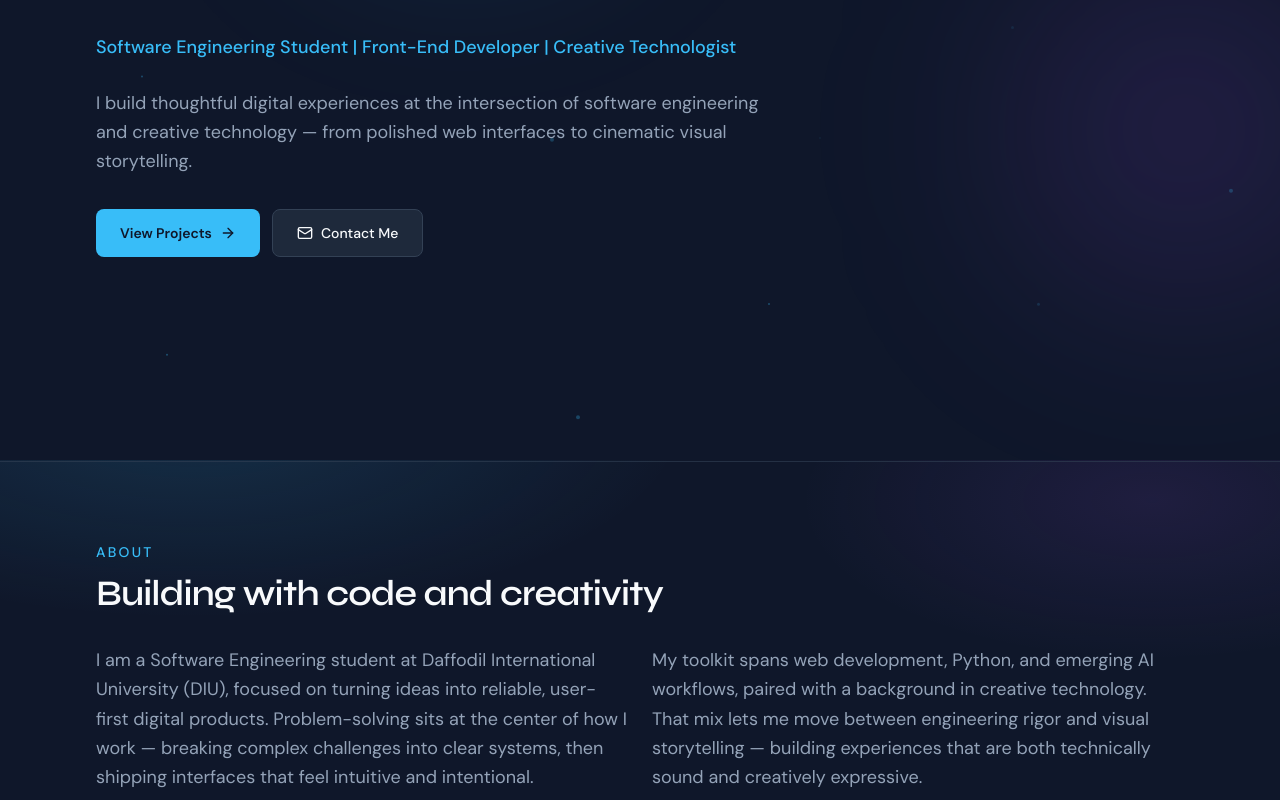
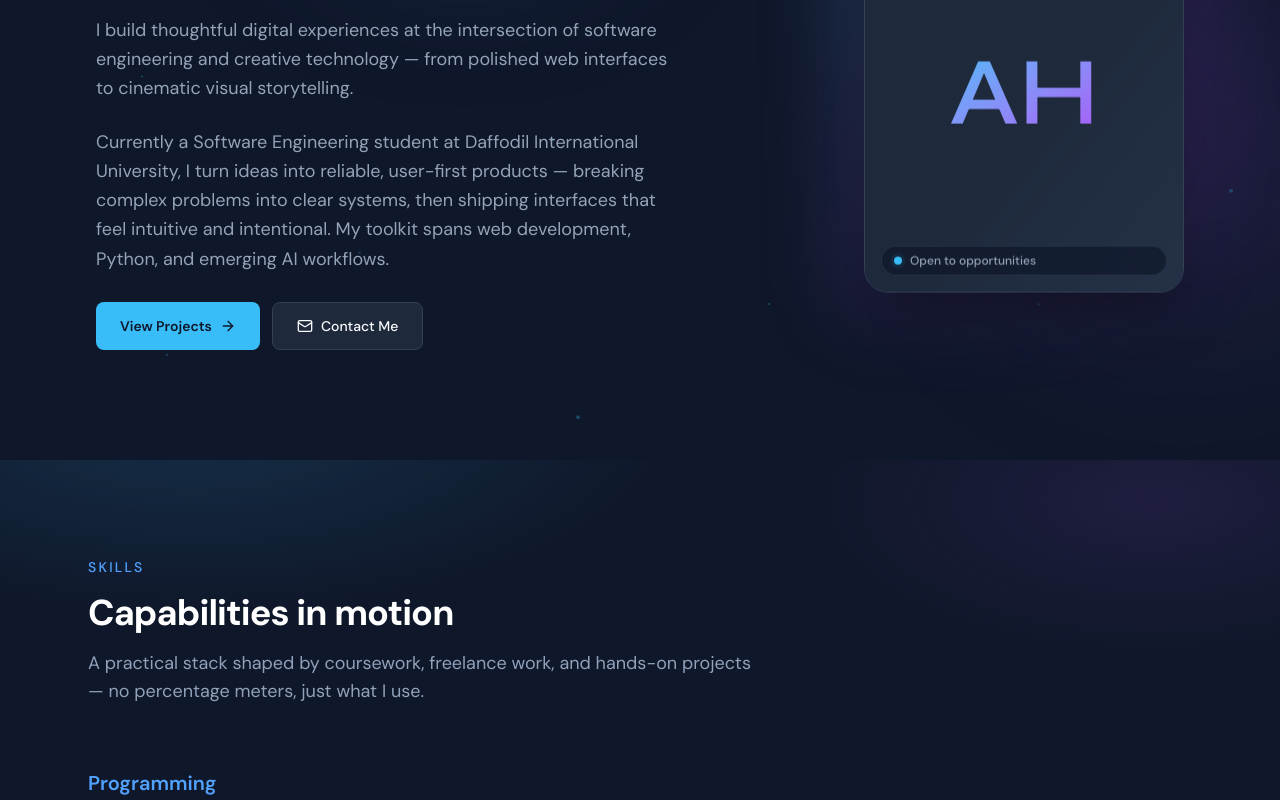
Before and after one commit to AbirHossenBD/Portfolio, a Next.js app: page / in a window 1280 px wide. Shown: the part 340-1140 px from the top of the page. Built offline with nearby package versions, Linux system fonts and the light colour scheme.

Commit message:
Hero and about combined, image added

```diff
--- a/src/app/page.tsx
+++ b/src/app/page.tsx
@@ -1,4 +1,3 @@
-import About from "@/components/About";
 import Contact from "@/components/Contact";
 import Education from "@/components/Education";
 import Experience from "@/components/Experience";
@@ -10,7 +9,6 @@ export default function Home() {
   return (
     <>
       <Hero />
-      <About />
       <Skills />
       <Projects />
       <Experience />
--- a/src/components/About.tsx
+++ /dev/null
@@ -1,36 +0,0 @@
-export default function About() {
-  return (
-    <section id="about" className="section-pad" aria-labelledby="about-heading">
-      <div className="section-shell">
-        <div className="mb-8 max-w-2xl space-y-3">
-          <p className="text-sm font-medium tracking-[0.16em] text-accent uppercase">
-            About
-          </p>
-          <h2
-            id="about-heading"
-            className="font-display text-3xl font-semibold tracking-tight text-foreground sm:text-4xl"
-          >
-            Building with code and creativity
-          </h2>
-        </div>
-
-        <div className="grid gap-6 md:grid-cols-2">
-          <p className="text-base leading-relaxed text-muted sm:text-lg">
-            I am a Software Engineering student at Daffodil International
-            University (DIU), focused on turning ideas into reliable, user-first
-            digital products. Problem-solving sits at the center of how I work —
-            breaking complex challenges into clear systems, then shipping
-            interfaces that feel intuitive and intentional.
-          </p>
-          <p className="text-base leading-relaxed text-muted sm:text-lg">
-            My toolkit spans web development, Python, and emerging AI workflows,
-            paired with a background in creative technology. That mix lets me
-            move between engineering rigor and visual storytelling — building
-            experiences that are both technically sound and creatively
-            expressive.
-          </p>
-        </div>
-      </div>
-    </section>
-  );
-}
--- a/src/components/Hero.tsx
+++ b/src/components/Hero.tsx
@@ -6,6 +6,7 @@ import { ArrowRight, Mail } from "lucide-react";
 import { motion, useReducedMotion, type Variants } from "framer-motion";
 
 const HEADLINE = "Abir Hossen";
+const INITIALS = "AH";
 
 const containerVariants: Variants = {
   hidden: {},
@@ -29,6 +30,16 @@ const fadeUp: Variants = {
     opacity: 1,
     y: 0,
     transition: { duration: 0.55, ease: [0.22, 1, 0.36, 1], delay: 0.4 },
+  },
+};
+
+const imageReveal: Variants = {
+  hidden: { opacity: 0, scale: 0.94, y: 20 },
+  visible: {
+    opacity: 1,
+    scale: 1,
+    y: 0,
+    transition: { duration: 0.7, ease: [0.22, 1, 0.36, 1], delay: 0.25 },
   },
 };
 
@@ -75,27 +86,77 @@ function Particles({ disabled }: { disabled: boolean }) {
   );
 }
 
+// Placeholder portrait card. Swap this out once a real photo is ready:
+// replace the monogram <div> block below with
+//   <Image src="/profile.jpg" alt="Abir Hossen" fill className="object-cover" priority />
+// (import Image from "next/image" at the top) and drop the file into /public.
+function ProfileCard({ disabled }: { disabled: boolean }) {
+  return (
+    <motion.div
+      initial={disabled ? false : "hidden"}
+      animate="visible"
+      variants={imageReveal}
+      className="relative"
+    >
+      {/* ambient glow behind the card */}
+      <div
+        aria-hidden
+        className="absolute -inset-6 -z-10 rounded-4xl bg-linear-to-br from-accent/25 via-accent-secondary/15 to-transparent blur-2xl"
+      />
+
+      <motion.div
+        animate={disabled ? undefined : { y: [0, -10, 0] }}
+        transition={{ duration: 6, repeat: Infinity, ease: "easeInOut" }}
+        className="relative aspect-4/5 w-64 overflow-hidden rounded-3xl border border-border bg-surface/70 shadow-2xl shadow-black/40 backdrop-blur-sm sm:w-72 lg:w-80"
+      >
+        {/* corner accents for a technical / creative-portfolio feel */}
+        <span aria-hidden className="absolute top-4 left-4 h-6 w-6 rounded-tl-lg border-t-2 border-l-2 border-accent/60" />
+        <span aria-hidden className="absolute top-4 right-4 h-6 w-6 rounded-tr-lg border-t-2 border-r-2 border-accent/60" />
+        <span aria-hidden className="absolute bottom-4 left-4 h-6 w-6 rounded-bl-lg border-b-2 border-l-2 border-accent-secondary/60" />
+        <span aria-hidden className="absolute bottom-4 right-4 h-6 w-6 rounded-br-lg border-b-2 border-r-2 border-accent-secondary/60" />
+
+        {/* monogram placeholder */}
+        <div className="absolute inset-0 flex items-center justify-center bg-linear-to-br from-surface via-surface to-surface-elevated">
+          <span className="bg-linear-to-br from-accent to-accent-secondary bg-clip-text font-display text-7xl font-semibold text-transparent sm:text-8xl">
+            {INITIALS}
+          </span>
+        </div>
+
+        {/* bottom status chip */}
+        <div className="absolute inset-x-4 bottom-4 flex items-center gap-2 rounded-full border border-border/60 bg-background/70 px-3 py-1.5 backdrop-blur-md">
+          <span className="relative flex size-2">
+            <span className="absolute inline-flex h-full w-full animate-ping rounded-full bg-accent opacity-75" />
+            <span className="relative inline-flex size-2 rounded-full bg-accent" />
+          </span>
+          <span className="text-xs font-medium text-muted">Open to opportunities</span>
+        </div>
+      </motion.div>
+    </motion.div>
+  );
+}
+
 export default function Hero() {
   const reduceMotion = useReducedMotion();
   const words = HEADLINE.split(" ");
 
   return (
     <section
+      id="about"
       className="relative flex min-h-[calc(100dvh-4rem)] w-full items-center overflow-hidden"
       aria-labelledby="hero-heading"
     >
       <Particles disabled={!!reduceMotion} />
 
-      <div className="section-shell relative z-10 py-16 sm:py-20 lg:py-24">
+      <div className="section-shell relative z-10 grid gap-12 py-16 sm:py-20 lg:grid-cols-[1.15fr_0.85fr] lg:items-center lg:gap-16 lg:py-24">
         <motion.div
           initial={reduceMotion ? false : "hidden"}
           animate="visible"
-          className="flex max-w-3xl flex-col gap-7"
+          className="order-2 flex max-w-2xl flex-col gap-6 lg:order-1"
         >
           <motion.h1
             id="hero-heading"
             variants={containerVariants}
-            className="font-display text-5xl leading-[1.05] font-semibold tracking-tight text-foreground sm:text-6xl md:text-7xl"
+            className="font-display text-5xl leading-[1.05] font-semibold tracking-tight text-foreground sm:text-6xl lg:text-6xl xl:text-7xl"
           >
             {words.map((word, index) => (
               <motion.span
@@ -118,11 +179,22 @@ export default function Hero() {
 
           <motion.p
             variants={fadeUp}
-            className="max-w-2xl text-base leading-relaxed text-muted sm:text-lg"
+            className="text-base leading-relaxed text-muted sm:text-lg"
           >
             I build thoughtful digital experiences at the intersection of
             software engineering and creative technology — from polished web
             interfaces to cinematic visual storytelling.
+          </motion.p>
+
+          <motion.p
+            variants={fadeUp}
+            className="text-base leading-relaxed text-muted sm:text-lg"
+          >
+            Currently a Software Engineering student at Daffodil International
+            University, I turn ideas into reliable, user-first products —
+            breaking complex problems into clear systems, then shipping
+            interfaces that feel intuitive and intentional. My toolkit spans
+            web development, Python, and emerging AI workflows.
           </motion.p>
 
           <motion.div
@@ -145,6 +217,10 @@ export default function Hero() {
             </Link>
           </motion.div>
         </motion.div>
+
+        <div className="order-1 flex justify-center lg:order-2 lg:justify-end">
+          <ProfileCard disabled={!!reduceMotion} />
+        </div>
       </div>
     </section>
   );
```
